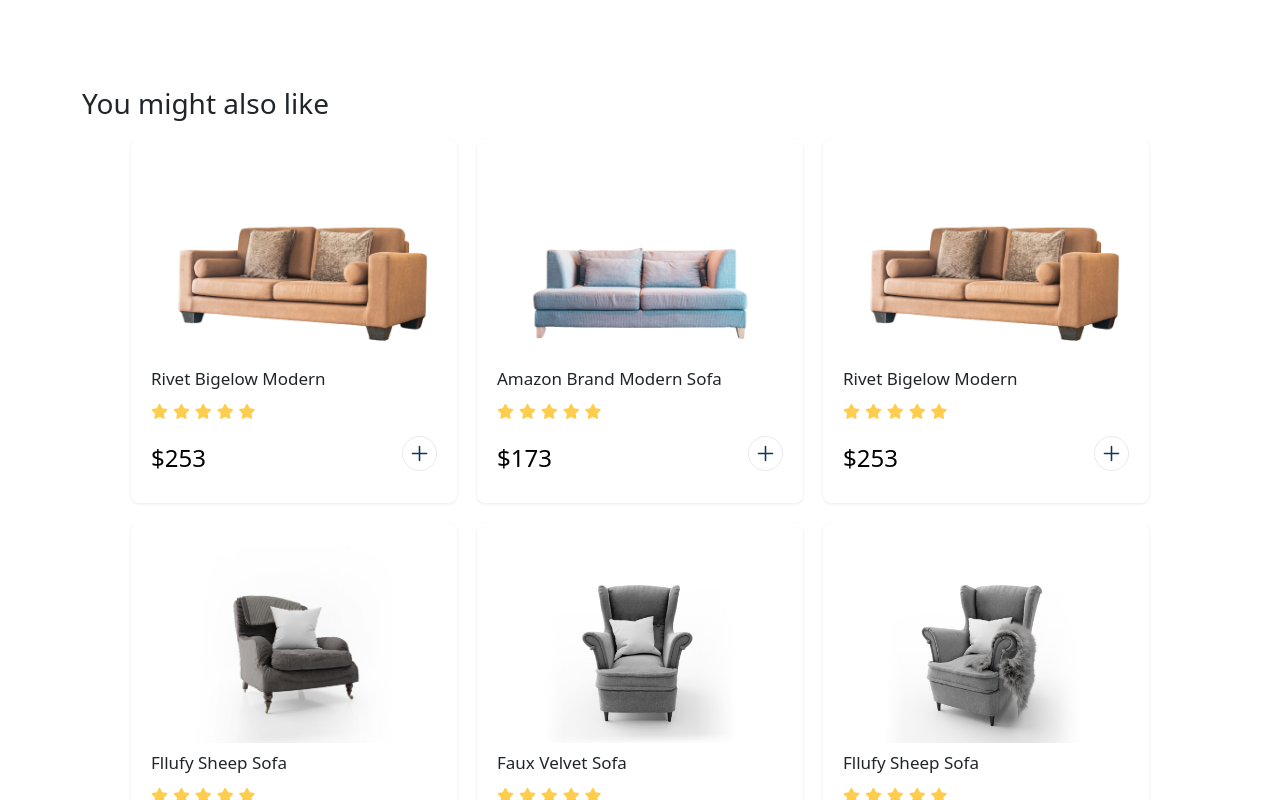
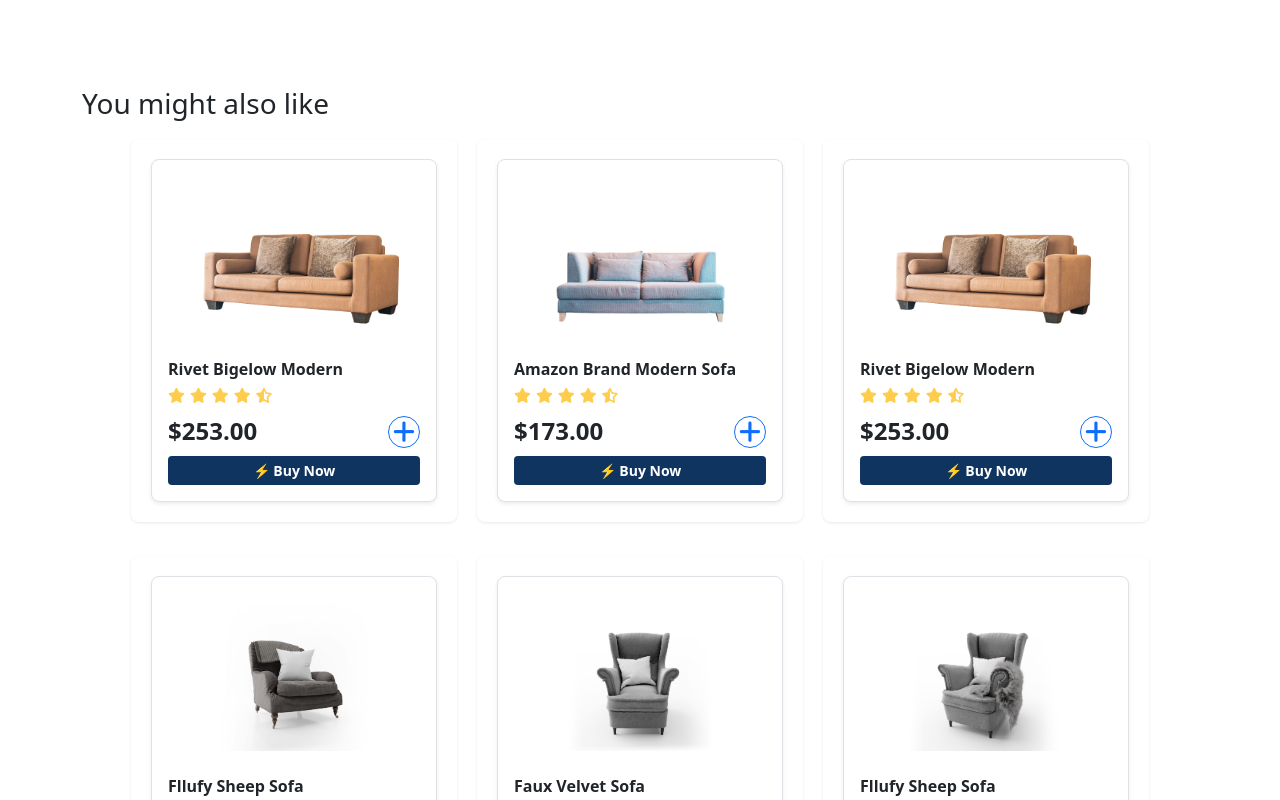
Before and after one commit to Pooja01-bit/Multishoping, a React (Create React App) app: page /shop/1 in a window 1280 px wide. Shown: the part 1000-1800 px from the top of the page. Built offline with nearby package versions, Linux system fonts and the light colour scheme.

Commit message:
Add Buy Now button, Wishlist toggle heart, My Wishlist page, and Navbar counter badges

```diff
--- a/src/App.js
+++ b/src/App.js
@@ -14,6 +14,7 @@ const Product = lazy(() => import("./pages/Product"));
 const Checkout = lazy(() => import("./pages/Checkout"));
 const OrderSuccess = lazy(() => import("./pages/OrderSuccess"));
 const Orders = lazy(() => import("./pages/Orders"));
+const Wishlist = lazy(() => import("./pages/Wishlist"));
 
 function App() {
   return (
@@ -36,6 +37,7 @@ function App() {
           <Route path="/shop" element={<Shop />} />
           <Route path="/shop/:id" element={<Product />} />
           <Route path="/cart" element={<Cart />} />
+          <Route path="/wishlist" element={<Wishlist />} />
           <Route path="/checkout" element={<Checkout />} />
           <Route path="/order-success" element={<OrderSuccess />} />
           <Route path="/orders" element={<Orders />} />
--- /dev/null
+++ b/src/app/features/wishlist/wishlistSlice.js
@@ -0,0 +1,45 @@
+import { createSlice } from "@reduxjs/toolkit";
+
+const storedWishlist =
+  localStorage.getItem("wishList") !== null
+    ? JSON.parse(localStorage.getItem("wishList"))
+    : [];
+
+const initialState = {
+  wishlist: storedWishlist,
+};
+
+export const wishlistSlice = createSlice({
+  name: "wishlist",
+  initialState,
+  reducers: {
+    addToWishlist: (state, action) => {
+      const product = action.payload;
+      const exists = state.wishlist.find((item) => item.id === product.id);
+      if (!exists) {
+        state.wishlist.push(product);
+        localStorage.setItem("wishList", JSON.stringify(state.wishlist));
+      }
+    },
+    removeFromWishlist: (state, action) => {
+      const product = action.payload;
+      state.wishlist = state.wishlist.filter((item) => item.id !== product.id);
+      localStorage.setItem("wishList", JSON.stringify(state.wishlist));
+    },
+    toggleWishlist: (state, action) => {
+      const product = action.payload;
+      const exists = state.wishlist.find((item) => item.id === product.id);
+      if (exists) {
+        state.wishlist = state.wishlist.filter((item) => item.id !== product.id);
+      } else {
+        state.wishlist.push(product);
+      }
+      localStorage.setItem("wishList", JSON.stringify(state.wishlist));
+    },
+  },
+});
+
+export const { addToWishlist, removeFromWishlist, toggleWishlist } =
+  wishlistSlice.actions;
+
+export default wishlistSlice.reducer;
--- a/src/app/store.js
+++ b/src/app/store.js
@@ -2,12 +2,14 @@ import { configureStore } from "@reduxjs/toolkit";
 import cartSlice, { cartMiddleware } from "./features/cart/cartSlice";
 import authSlice from "./features/auth/authSlice";
 import orderSlice from "./features/order/orderSlice";
+import wishlistSlice from "./features/wishlist/wishlistSlice";
 
 export const store = configureStore({
   reducer: {
     cart: cartSlice,
     auth: authSlice,
     order: orderSlice,
+    wishlist: wishlistSlice,
   },
   middleware: (getDefaultMiddleware) =>
     getDefaultMiddleware().concat(cartMiddleware),
--- a/src/components/ProductCard/ProductCard.jsx
+++ b/src/components/ProductCard/ProductCard.jsx
@@ -1,53 +1,108 @@
-import { Col } from "react-bootstrap";
+import { Col, Button } from "react-bootstrap";
 import "./product-card.css";
 import { useNavigate } from "react-router-dom";
 import { toast } from "react-toastify";
-import { useDispatch } from "react-redux";
+import { useDispatch, useSelector } from "react-redux";
 import { addToCart } from "../../app/features/cart/cartSlice";
+import { toggleWishlist } from "../../app/features/wishlist/wishlistSlice";
 
 const ProductCard = ({ title, productItem }) => {
   const dispatch = useDispatch();
-  const router = useNavigate();
-  const handelClick = () => {
-    router(`/shop/${productItem.id}`);
+  const navigate = useNavigate();
+  const { wishlist } = useSelector((state) => state.wishlist);
+
+  const isLiked = wishlist.some((item) => item.id === productItem.id);
+
+  const handleClick = () => {
+    navigate(`/shop/${productItem.id}`);
   };
-  const handelAdd = (productItem) => {
+
+  const handleAdd = (e) => {
+    e.stopPropagation();
     dispatch(addToCart({ product: productItem, num: 1 }));
-    toast.success("Product has been added to cart!");
+    toast.success("Added to cart!");
   };
+
+  const handleBuyNow = (e) => {
+    e.stopPropagation();
+    dispatch(addToCart({ product: productItem, num: 1 }));
+    navigate("/checkout");
+  };
+
+  const handleWishlistToggle = (e) => {
+    e.stopPropagation();
+    dispatch(toggleWishlist(productItem));
+    if (isLiked) {
+      toast.info("Removed from Wishlist");
+    } else {
+      toast.success("Added to Wishlist!");
+    }
+  };
+
   return (
-    <Col md={3} sm={5} xs={10} className="product mtop">
-      {title === "Big Discount" ? (
-        <span className="discount">{productItem.discount}% Off</span>
+    <Col md={3} sm={6} xs={12} className="product mtop mb-4">
+      <div className="product-card-wrapper border rounded-3 p-3 bg-white shadow-sm h-100 position-relative d-flex flex-column justify-content-between">
+        {title === "Big Discount" || productItem.discount ? (
+          <span className="discount badge bg-danger position-absolute top-0 start-0 m-2 px-2 py-1">
+            {productItem.discount}% Off
+          </span>
         ) : null}
+
+        <div
+          className="product-like position-absolute top-0 end-0 m-2 fs-5"
+          style={{ cursor: "pointer", zIndex: 5, color: isLiked ? "#e63946" : "#6c757d" }}
+          onClick={handleWishlistToggle}
+        >
+          <i className={isLiked ? "fa-solid fa-heart" : "fa-regular fa-heart"}></i>
+        </div>
+
+        <div className="text-center py-2" style={{ cursor: "pointer" }} onClick={handleClick}>
           <img
             loading="lazy"
-        onClick={() => handelClick()}
             src={productItem.imgUrl}
-        alt=""
+            alt={productItem.productName}
+            style={{ maxHeight: "150px", objectFit: "contain", width: "100%" }}
           />
-      <div className="product-like">
-        <ion-icon name="heart-outline"></ion-icon>
         </div>
-      <div className="product-details">
-        <h3 onClick={() => handelClick()}>{productItem.productName}</h3>
-        <div className="rate">
+
+        <div className="product-details mt-2">
+          <h3
+            onClick={handleClick}
+            className="fs-6 fw-bold text-dark text-truncate mb-1"
+            style={{ cursor: "pointer" }}
+            title={productItem.productName}
+          >
+            {productItem.productName}
+          </h3>
+
+          <div className="rate text-warning mb-2" style={{ fontSize: "14px" }}>
             <i className="fa fa-star"></i>
             <i className="fa fa-star"></i>
             <i className="fa fa-star"></i>
             <i className="fa fa-star"></i>
-          <i className="fa fa-star"></i>
+            <i className="fa fa-star-half-alt"></i>
           </div>
-        <div className="price">
-          <h4>${productItem.price}</h4>
+
+          <div className="d-flex align-items-center justify-content-between mb-2">
+            <h4 className="fw-bold text-dark mb-0">${productItem.price}.00</h4>
             <button
-            aria-label="Add"
-            type="submit"
-            className="add"
-            onClick={() => handelAdd(productItem)}
+              aria-label="Add to cart"
+              className="add btn btn-sm btn-outline-primary rounded-circle"
+              onClick={handleAdd}
+              style={{ width: "32px", height: "32px", padding: 0 }}
             >
-            <ion-icon name="add"></ion-icon>
+              <i className="fa-solid fa-plus"></i>
             </button>
+          </div>
+
+          <Button
+            size="sm"
+            className="w-100 fw-bold border-0"
+            style={{ backgroundColor: "#0f3460", color: "#fff" }}
+            onClick={handleBuyNow}
+          >
+            ⚡ Buy Now
+          </Button>
         </div>
       </div>
     </Col>
--- a/src/pages/Wishlist.jsx
+++ b/src/pages/Wishlist.jsx
@@ -1,51 +1,102 @@
 import { useSelector, useDispatch } from "react-redux";
 import { removeFromWishlist } from "../app/features/wishlist/wishlistSlice";
 import { addToCart } from "../app/features/cart/cartSlice";
+import { Container, Row, Col, Card, Button } from "react-bootstrap";
+import { Link, useNavigate } from "react-router-dom";
+import Banner from "../components/Banner/Banner";
+import useWindowScrollToTop from "../hooks/useWindowScrollToTop";
+import { toast } from "react-toastify";
 
 const Wishlist = () => {
+  useWindowScrollToTop();
   const { wishlist } = useSelector((state) => state.wishlist);
   const dispatch = useDispatch();
+  const navigate = useNavigate();
+
+  const handleBuyNow = (item) => {
+    dispatch(addToCart({ product: item, num: 1 }));
+    dispatch(removeFromWishlist(item));
+    navigate("/checkout");
+  };
 
   return (
-    <section className="wishlist-items">
-      <div className="container">
-        {wishlist.length === 0 && (
-          <h1 className="no-items">No items in Wishlist</h1>
-        )}
-
+    <>
+      <Banner title="My Wishlist" />
+      <section className="wishlist-section py-5" style={{ backgroundColor: "#f8f9fa" }}>
+        <Container>
+          {wishlist.length === 0 ? (
+            <Card className="p-5 text-center border-0 shadow-sm rounded-3">
+              <h3 className="text-muted mb-3">Your Wishlist is empty ❤️</h3>
+              <p className="text-secondary">Explore our shop and save your favorite items here!</p>
+              <div className="mt-3">
+                <Button as={Link} to="/shop" style={{ backgroundColor: "#0f3460", border: "none" }}>
+                  Explore Shop
+                </Button>
+              </div>
+            </Card>
+          ) : (
+            <Row className="g-4">
               {wishlist.map((item) => (
-          <div className="wishlist-card" key={item.id}>
-            <div className="wishlist-img">
-              <img src={item.imgUrl} alt={item.productName} />
+                <Col key={item.id} md={4} sm={6} xs={12}>
+                  <Card className="h-100 border-0 shadow-sm p-3 rounded-3 position-relative">
+                    <div
+                      className="position-absolute top-0 end-0 m-3 text-danger fs-5"
+                      style={{ cursor: "pointer" }}
+                      onClick={() => {
+                        dispatch(removeFromWishlist(item));
+                        toast.info("Removed from Wishlist");
+                      }}
+                      title="Remove from Wishlist"
+                    >
+                      <i className="fa-solid fa-trash"></i>
                     </div>
 
-            <div className="wishlist-details">
-              <h3>{item.productName}</h3>
-              <h4>${item.price}.00</h4>
+                    <div className="text-center py-2">
+                      <img
+                        src={item.imgUrl}
+                        alt={item.productName}
+                        style={{ maxHeight: "150px", objectFit: "contain", width: "100%" }}
+                      />
+                    </div>
 
-              <div className="wishlist-actions">
-                <button
-                  className="btn-move"
+                    <Card.Body className="d-flex flex-column justify-content-between p-0 mt-3">
+                      <div>
+                        <Card.Title className="fs-6 fw-bold text-dark text-truncate">
+                          {item.productName}
+                        </Card.Title>
+                        <h4 className="fw-bold my-2" style={{ color: "#0f3460" }}>
+                          ${item.price}.00
+                        </h4>
+                      </div>
+
+                      <div className="d-flex flex-column gap-2 mt-3">
+                        <Button
+                          variant="outline-primary"
+                          size="sm"
                           onClick={() => {
                             dispatch(addToCart({ product: item, num: 1 }));
-                    dispatch(removeFromWishlist(item));
+                            toast.success("Moved to Cart!");
                           }}
                         >
-                  Move to Cart
-                </button>
-
-                <button
-                  className="btn-remove"
-                  onClick={() => dispatch(removeFromWishlist(item))}
+                          🛒 Move to Cart
+                        </Button>
+                        <Button
+                          size="sm"
+                          style={{ backgroundColor: "#0f3460", border: "none" }}
+                          onClick={() => handleBuyNow(item)}
                         >
-                  Remove
-                </button>
+                          ⚡ Buy Now
+                        </Button>
                       </div>
-            </div>
-          </div>
+                    </Card.Body>
+                  </Card>
+                </Col>
               ))}
-      </div>
+            </Row>
+          )}
+        </Container>
       </section>
+    </>
   );
 };
 
```
Also changed, not shown: src/components/Navbar/Navbar.jsx (+31 -2 lines). Lines whose indentation alone changed are shown as unchanged.
